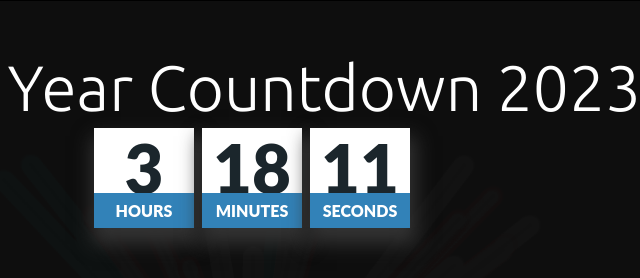
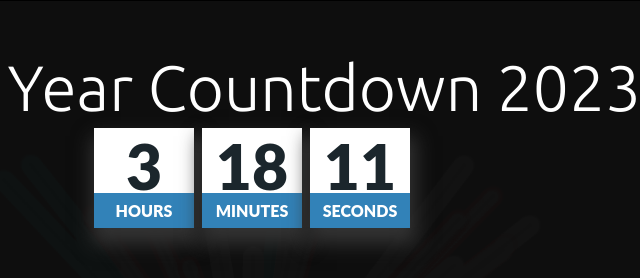
Before and after one commit to donkimc/countdown2013, a plain HTML site: page index.html in a window 1280 px wide. Shown: the top 278 px of the page, 388-1028 px from the left. Drawn offline with Linux system fonts and the light colour scheme.

Commit message:
Add files via upload

```diff
--- a/script.js
+++ b/script.js
@@ -1,3 +1,5 @@
+// https://codesandbox.io/s/3ypllprm0m?file=/index.html:185-205
+
 var countDownDate = new Date("Jan 1, 2023 00:00:00").getTime();
 
 var x = setInterval(function() {
--- a/styles.css
+++ b/styles.css
@@ -61,7 +61,7 @@ body {
   height: 100px;
   width: 100px;
   margin: 4px;
-  font-size: 2.8rem;
+  font-size: 2.6rem;
   text-align: center;
   box-shadow: 2px 12px 18px 4px #333;
 }
```
Also changed, not shown: index.html (+1 -1 lines).
